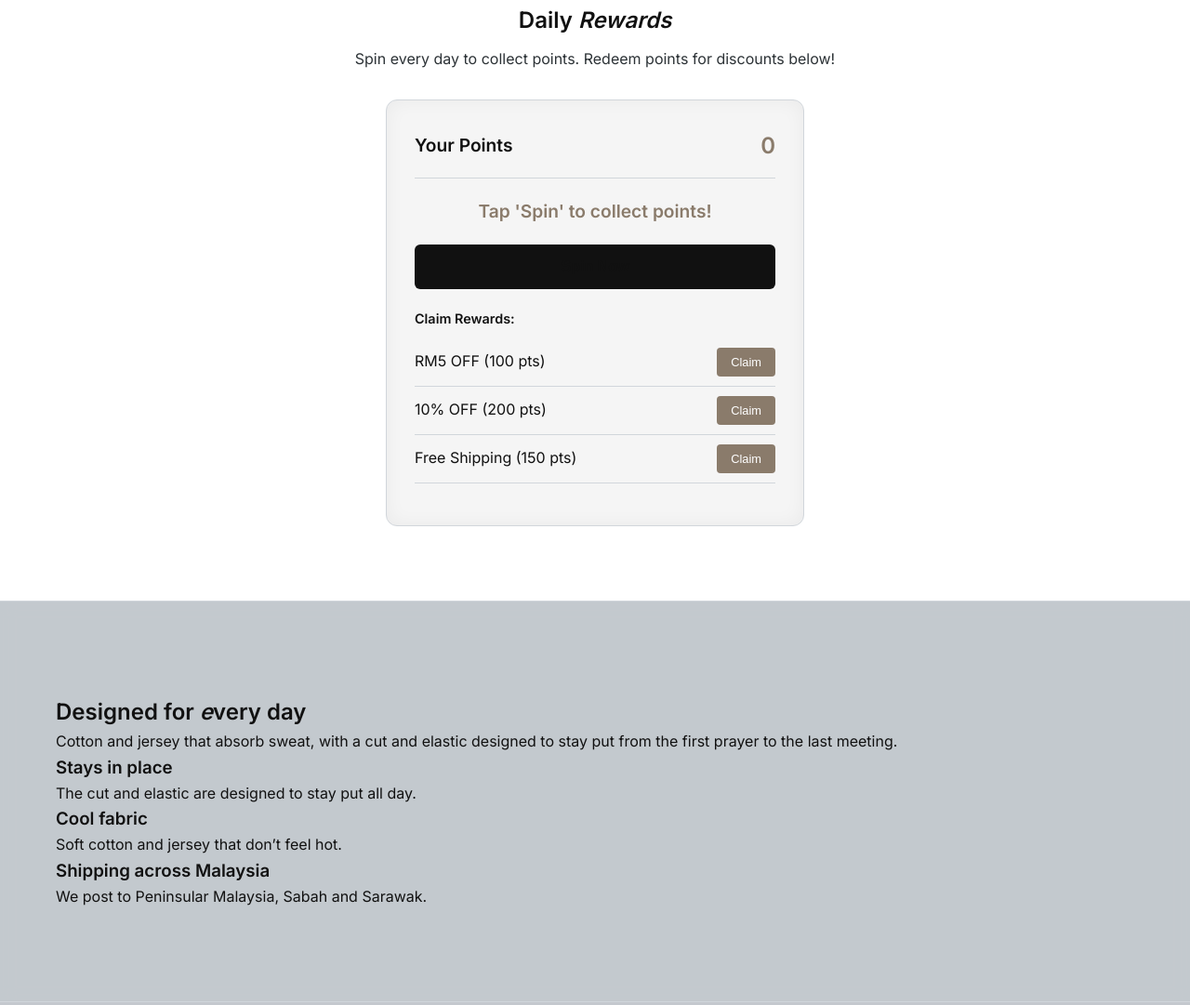
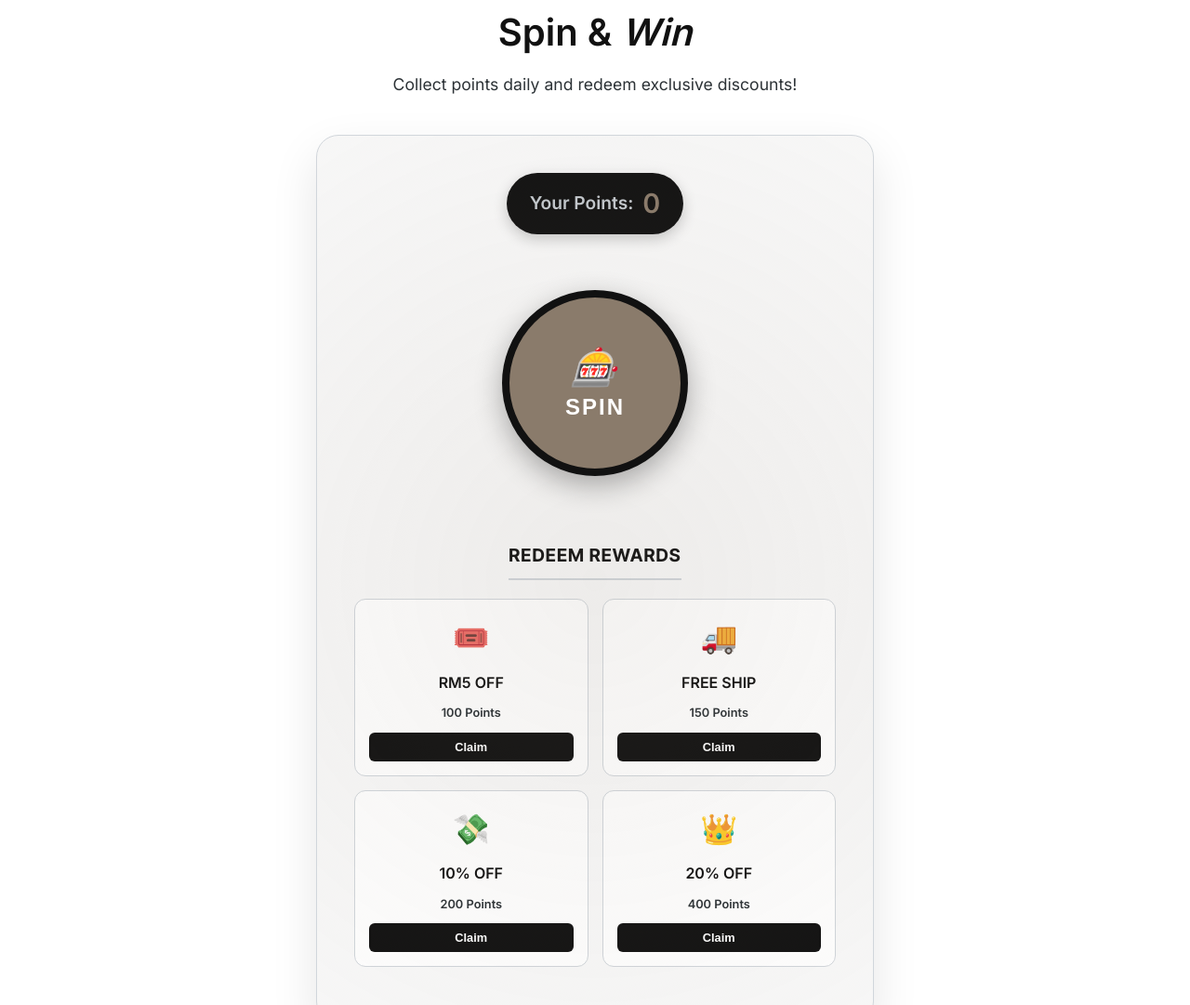
Before and after one commit to nanarinn/baeq-website, a plain HTML site: page index.html in a window 1280 px wide. Shown: the part 989-2070 px from the top of the page at 93% size. Drawn offline with nearby package versions, Linux system fonts and the light colour scheme; a web font is replaced by a local one.

Commit message:
Update index.html

```diff
--- a/index.html
+++ b/index.html
@@ -81,23 +81,67 @@ header.top { position: sticky; top: 0; z-index: 20; background: rgba(196, 201, 2
 .card .price{font-weight:700;font-size:1rem; margin-top: 15px; color: var(--ink); letter-spacing: 0.02em;}
 .card .pill{margin-top:20px; width: 100%; text-align: center;}
 
-/* --- GAME SECTION (DAILY POINTS) --- */
+/* --- GAME SECTION (NEW & IMPROVED) --- */
 .game-section {padding: 80px 20px; text-align: center; background: var(--bg-card); border-top: 1px solid var(--line); border-bottom: 1px solid var(--line); position: relative; z-index: 2;}
-.game-section h2 {margin-bottom: 10px;}
-.game-section p {margin-bottom: 30px; color: var(--muted);}
-.point-box {max-width: 450px; margin: 0 auto; background: #F5F5F5; padding: 30px; border-radius: 12px; border: 1px solid var(--line); box-shadow: inset 0 0 20px rgba(0,0,0,0.05); text-align: left;}
-.point-header {display: flex; justify-content: space-between; align-items: center; margin-bottom: 20px; border-bottom: 1px solid var(--line); padding-bottom: 15px;}
-.point-header h3 {font-size: 1.2rem; margin: 0;}
-.point-val {font-size: 1.5rem; font-weight: 700; color: var(--accent);}
-.result-text {font-size: 1.2rem; font-weight: 700; margin: 20px 0; color: var(--accent); text-align: center; min-height: 30px;}
-.spin-btn {background: var(--ink); color: var(--white); border: none; padding: 15px 40px; font-size: 1rem; font-weight: 600; cursor: pointer; border-radius: 6px; transition: all 0.3s; width: 100%;}
-.spin-btn:hover {transform: scale(1.02);}
-.spin-btn:disabled {background: #999; cursor: not-allowed; transform: none;}
-.rewards-list {margin-top: 20px;}
-.reward-item {display: flex; justify-content: space-between; align-items: center; padding: 10px 0; border-bottom: 1px solid var(--line);}
-.reward-btn {background: var(--accent); color: white; border: none; padding: 8px 15px; font-size: 0.8rem; border-radius: 4px; cursor: pointer; transition: background 0.3s;}
-.reward-btn:hover {background: #6a5d4f;}
-.reward-btn:disabled {background: #ccc; cursor: not-allowed;}
+.game-section h2 {margin-bottom: 10px; font-size: 2.5rem;}
+.game-section p {margin-bottom: 40px; color: var(--muted); font-size: 1.1rem;}
+
+/* Kad Game */
+.game-card {
+  max-width: 600px; margin: 0 auto; background: #F9F9F9; border-radius: 24px; padding: 40px;
+  box-shadow: 0 20px 50px rgba(0,0,0,0.1); position: relative; overflow: hidden;
+  border: 1px solid var(--line);
+}
+.game-card::before {
+  content: ''; position: absolute; top: -50%; left: -50%; width: 200%; height: 200%;
+  background: radial-gradient(circle, rgba(138,123,107,0.1) 0%, transparent 60%);
+  animation: rotateBg 15s linear infinite; pointer-events: none;
+}
+@keyframes rotateBg { to { transform: rotate(360deg); } }
+
+/* Point Display */
+.point-badge {
+  display: inline-flex; align-items: center; justify-content: center; gap: 10px;
+  background: var(--ink); color: var(--bg-main); padding: 10px 25px; border-radius: 50px;
+  font-size: 1.2rem; font-weight: 700; margin-bottom: 30px;
+  box-shadow: 0 5px 15px rgba(0,0,0,0.2);
+}
+.point-badge span { font-size: 1.8rem; color: var(--accent); }
+
+/* Spin Button */
+.spin-wrapper { position: relative; margin: 30px auto; width: 200px; height: 200px; }
+.spin-btn {
+  width: 100%; height: 100%; border-radius: 50%; border: 8px solid var(--ink);
+  background: var(--accent); color: white; font-size: 1.5rem; font-weight: 700;
+  cursor: pointer; transition: all 0.3s ease; display: flex; flex-direction: column; align-items: center; justify-content: center;
+  box-shadow: 0 10px 30px rgba(0,0,0,0.3); text-transform: uppercase; letter-spacing: 2px;
+}
+.spin-btn:hover { transform: scale(1.05); box-shadow: 0 15px 40px rgba(0,0,0,0.4); }
+.spin-btn:disabled { background: #999; border-color: #666; cursor: not-allowed; transform: none; box-shadow: none; }
+.spin-btn i { font-size: 2.5rem; margin-bottom: 5px; }
+
+/* Animasi Berputar */
+.spinning { animation: spinAnim 1s linear infinite; }
+@keyframes spinAnim { 100% { transform: rotate(360deg); } }
+
+/* Rewards List */
+.rewards-title { font-family: 'Inter Tight'; font-size: 1.2rem; margin: 40px 0 20px; text-transform: uppercase; letter-spacing: 1px; border-bottom: 2px solid var(--line); display: inline-block; padding-bottom: 10px;}
+.reward-grid { display: grid; grid-template-columns: 1fr 1fr; gap: 15px; }
+.reward-card {
+  background: white; border: 1px solid var(--line); border-radius: 12px; padding: 15px;
+  display: flex; flex-direction: column; align-items: center; gap: 10px; transition: all 0.3s;
+}
+.reward-card:hover { border-color: var(--accent); box-shadow: 0 10px 20px rgba(0,0,0,0.05); }
+.reward-icon { font-size: 2rem; }
+.reward-cost { font-size: 0.8rem; color: var(--muted); font-weight: 600;}
+.reward-name { font-weight: 700; font-size: 1rem; }
+.claim-btn { background: var(--ink); color: white; border: none; padding: 8px 15px; border-radius: 6px; font-size: 0.8rem; font-weight: 600; cursor: pointer; width: 100%; transition: background 0.3s; }
+.claim-btn:hover { background: var(--accent); }
+.claim-btn:disabled { background: #ccc; cursor: not-allowed; }
+
+/* Notifikasi */
+.toast { position: fixed; bottom: 30px; left: 50%; transform: translateX(-50%) translateY(100px); background: var(--ink); color: white; padding: 15px 30px; border-radius: 50px; font-weight: 600; box-shadow: 0 10px 30px rgba(0,0,0,0.3); transition: transform 0.4s cubic-bezier(0.175, 0.885, 0.32, 1.275); z-index: 9999; opacity: 0; }
+.toast.show { transform: translateX(-50%) translateY(0); opacity: 1; }
 
 /* --- FOOTER GELAP --- */
 .end{background:var(--footer-bg); color:var(--footer-ink); padding:100px 0 40px; position: relative; z-index: 10; border-top: none;}
@@ -193,6 +237,15 @@ header.top { position: sticky; top: 0; z-index: 20; background: rgba(196, 201, 2
   .cd {width: 18px !important; height: 18px !important;}
   .cn {font-size: 0.65rem !important;}
 
+  /* Game Section Mobile */
+  .game-card { padding: 20px !important; }
+  .spin-wrapper { width: 150px !important; height: 150px !important; }
+  .spin-btn { font-size: 1.1rem !important; border-width: 5px !important; }
+  .spin-btn i { font-size: 1.8rem !important; }
+  .reward-grid { grid-template-columns: 1fr !important; }
+  .point-badge { font-size: 1rem !important; padding: 8px 20px !important; }
+  .point-badge span { font-size: 1.4rem !important; }
+
   .end {padding: 60px 0 30px !important;}
   .fgrid {grid-template-columns: 1fr !important; text-align: center !important; gap: 30px !important;}
 
@@ -207,6 +260,8 @@ header.top { position: sticky; top: 0; z-index: 20; background: rgba(196, 201, 2
 
 <div class="cursor" id="customCursor"></div>
 <div id="preloader">Baeq.</div>
+
+<div class="toast" id="toast">Points collected!</div>
 
 <div class="strip"><div class="in"><span>Complimentary shipping over RM100</span></div></div>
 <header class="top"><div class="in" style="display:flex;align-items:center;justify-content:space-between;height:70px;"><a class="logo" href="#" style="font-family:'Playfair Display',serif;font-weight:400;font-size:1.5rem;text-decoration:none; color: var(--ink);">Baeq</a><nav style="display:flex;"><a href="#collection" style="margin:0 15px;text-decoration:none;font-size:.7rem; text-transform:uppercase; letter-spacing:.05em; font-weight:600; color:var(--ink);">Collection</a><a href="#why" style="margin:0 15px;text-decoration:none;font-size:.7rem; text-transform:uppercase; letter-spacing:.05em; font-weight:600; color:var(--ink);">Philosophy</a><a href="#faq" style="margin:0 15px;text-decoration:none;font-size:.7rem; text-transform:uppercase; letter-spacing:.05em; font-weight:600; color:var(--ink);">FAQ</a><a href="#order" style="margin:0 15px;text-decoration:none;font-size:.7rem; text-transform:uppercase; letter-spacing:.05em; font-weight:600; color:var(--ink);">Contact</a></nav><button class="pill" id="cartbtn" aria-label="Open cart" style="padding: 8px 15px; font-size: 0.7rem;">Bag (<b id="cnt">0</b>)</button></div></header>
@@ -239,33 +294,47 @@ header.top { position: sticky; top: 0; z-index: 20; background: rgba(196, 201, 2
 <!-- GAME SECTION -->
 <section class="game-section rv" id="game">
   <div class="in">
-    <h2>Daily <i>Rewards</i></h2>
-    <p>Spin every day to collect points. Redeem points for discounts below!</p>
-    <div class="point-box">
-      <div class="point-header">
-        <h3>Your Points</h3>
-        <span class="point-val" id="point-display">0</span>
+    <h2>Spin & <i>Win</i></h2>
+    <p>Collect points daily and redeem exclusive discounts!</p>
+
+    <div class="game-card">
+      <div class="point-badge">Your Points: <span id="point-display">0</span></div>
+
+      <div class="spin-wrapper">
+        <button class="spin-btn" id="spin-btn">
+          <i>🎰</i>
+          <span>SPIN</span>
+        </button>
       </div>
-      <div class="result-text" id="result">Tap 'Spin' to collect points!</div>
-      <button class="spin-btn" id="spin-btn">Spin Now</button>
 
-      <!-- REWARDS LIST -->
-      <div class="rewards-list">
-        <h4 style="margin-top: 20px; margin-bottom: 10px; font-size: 0.9rem;">Claim Rewards:</h4>
-        <div class="reward-item">
-          <span>RM5 OFF (100 pts)</span>
-          <button class="reward-btn" onclick="claimReward(100, 'RM5OFF')">Claim</button>
+      <h3 class="rewards-title">Redeem Rewards</h3>
+      <div class="reward-grid">
+        <div class="reward-card">
+          <div class="reward-icon">🎟️</div>
+          <div class="reward-name">RM5 OFF</div>
+          <div class="reward-cost">100 Points</div>
+          <button class="claim-btn" onclick="claimReward(100, 'RM5OFF')">Claim</button>
         </div>
-        <div class="reward-item">
-          <span>10% OFF (200 pts)</span>
-          <button class="reward-btn" onclick="claimReward(200, '10PERCENT')">Claim</button>
+        <div class="reward-card">
+          <div class="reward-icon">🚚</div>
+          <div class="reward-name">FREE SHIP</div>
+          <div class="reward-cost">150 Points</div>
+          <button class="claim-btn" onclick="claimReward(150, 'FREESHIP')">Claim</button>
         </div>
-        <div class="reward-item">
-          <span>Free Shipping (150 pts)</span>
-          <button class="reward-btn" onclick="claimReward(150, 'FREESHIP')">Claim</button>
+        <div class="reward-card">
+          <div class="reward-icon">💸</div>
+          <div class="reward-name">10% OFF</div>
+          <div class="reward-cost">200 Points</div>
+          <button class="claim-btn" onclick="claimReward(200, '10OFF')">Claim</button>
+        </div>
+        <div class="reward-card">
+          <div class="reward-icon">👑</div>
+          <div class="reward-name">20% OFF</div>
+          <div class="reward-cost">400 Points</div>
+          <button class="claim-btn" onclick="claimReward(400, '20OFF')">Claim</button>
         </div>
       </div>
-      <div id="claimed-code" style="margin-top: 15px; font-weight: 700; color: var(--accent); text-align: center;"></div>
+      <div id="claimed-code" style="margin-top: 20px; font-weight: 700; color: var(--accent); text-align: center; font-size: 1.2rem;"></div>
     </div>
   </div>
 </section>
@@ -340,8 +409,8 @@ header.top { position: sticky; top: 0; z-index: 20; background: rgba(196, 201, 2
 <script>
 // --- LOGIK GAME (DAILY POINTS) ---
 const spinBtn = document.getElementById('spin-btn');
-const resultText = document.getElementById('result');
 const pointDisplay = document.getElementById('point-display');
+const toast = document.getElementById('toast');
 let points = parseInt(localStorage.getItem('baeq_points')) || 0;
 let lastSpinDate = localStorage.getItem('baeq_last_spin') || '';
 const today = new Date().toDateString();
@@ -351,32 +420,43 @@ pointDisplay.textContent = points;
 // Semak jika dah spin hari ni
 if (lastSpinDate === today) {
     spinBtn.disabled = true;
-    spinBtn.innerText = "Come back tomorrow!";
-    resultText.innerText = "You've already spun today.";
+    spinBtn.innerHTML = "<i>⏳</i><span>TOMORROW</span>";
 }
 
 spinBtn.addEventListener('click', function() {
     if (lastSpinDate === today) return;
 
     spinBtn.disabled = true;
-    spinBtn.innerText = "Spinning...";
+    spinBtn.classList.add('spinning');
+
     let count = 0;
     const interval = setInterval(() => {
-        resultText.innerText = "+" + [10, 20, 30, 50][Math.floor(Math.random() * 4)] + " pts";
+        // Teks berkelip (simulasi spin)
+        pointDisplay.textContent = Math.floor(Math.random() * 100);
         count++;
-        if (count > 10) {
+        if (count > 15) {
             clearInterval(interval);
-            const earned = [10, 20, 30, 50][Math.floor(Math.random() * 4)];
+            spinBtn.classList.remove('spinning');
+
+            const earned = [10, 20, 30, 50, 100][Math.floor(Math.random() * 5)];
             points += earned;
             localStorage.setItem('baeq_points', points);
             localStorage.setItem('baeq_last_spin', today);
 
             pointDisplay.textContent = points;
-            resultText.innerText = "You earned " + earned + " points!";
-            spinBtn.innerText = "Come back tomorrow!";
+            spinBtn.innerHTML = "<i>✅</i><span>DONE</span>";
+
+            // Tunjuk notifikasi
+            showToast("You won " + earned + " points!");
         }
     }, 100);
 });
+
+function showToast(msg) {
+    toast.textContent = msg;
+    toast.classList.add('show');
+    setTimeout(() => { toast.classList.remove('show'); }, 3000);
+}
 
 // --- CLAIM REWARD LOGIC ---
 function claimReward(cost, codePrefix) {
@@ -387,9 +467,9 @@ function claimReward(cost, codePrefix) {
 
         const code = codePrefix + "-" + Math.floor(Math.random() * 10000);
         document.getElementById('claimed-code').innerHTML = "Your Code: <br><span style='font-size: 1.5rem; color: var(--ink);'>" + code + "</span><br><small>Show this to us on WhatsApp.</small>";
-        alert("Success! Your code is: " + code + ". Please screenshot this and send to us on WhatsApp.");
+        showToast("Reward claimed! Check your code below.");
     } else {
-        alert("Not enough points! You need " + cost + " points.");
+        showToast("Not enough points! You need " + cost + " points.");
     }
 }
 
```
